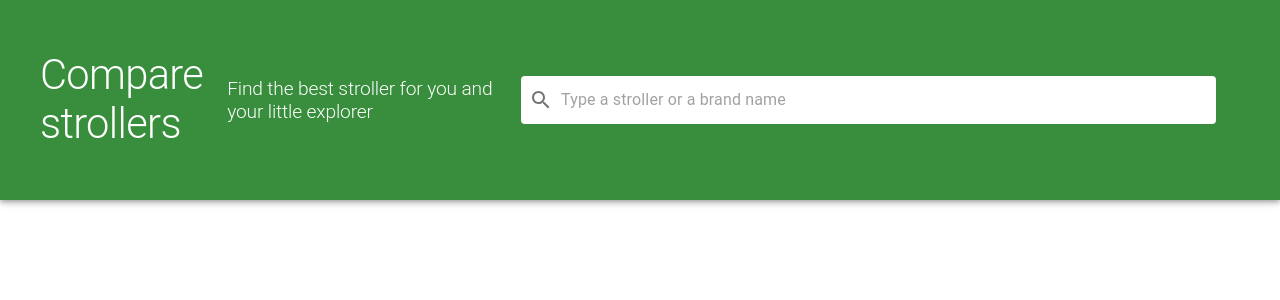
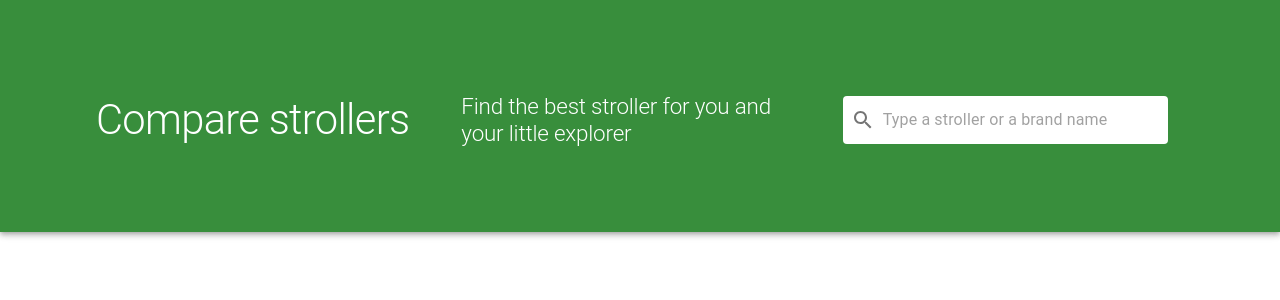
Before and after one commit to yanaost/compare-strollers, a React (Vite) app: page / in a window 1280 px wide. Shown: the top 300 px of the page. Built offline with nearby package versions, Linux system fonts and the light colour scheme.

Commit message:
css fixes

```diff
--- a/src/components/AccordionTable/AccordionTable.tsx
+++ b/src/components/AccordionTable/AccordionTable.tsx
@@ -153,7 +153,7 @@ type Props = {
 };
 
 export const AccordionTable: React.FC<Props> = ({ strollersDataToShow }) => {
-  const [isOpen, setIsOpen] = useState(true);
+  const [isOpen, setIsOpen] = useState(false);
 
   return (
     <AccordionContainer>
--- a/src/components/AppBarSearch/AppBarSearch.tsx
+++ b/src/components/AppBarSearch/AppBarSearch.tsx
@@ -18,12 +18,15 @@ const Search = styled("div")(({ theme }) => ({
   "&:hover": {
     backgroundColor: theme.palette.common.white,
   },
-  marginRight: theme.spacing(5),
-  marginLeft: 0,
+  marginRight: theme.spacing(2),
   width: "100%",
+
   [theme.breakpoints.up("sm")]: {
-    marginLeft: theme.spacing(2),
     width: "100%",
+    marginLeft: "16px",
+  },
+  [theme.breakpoints.up("md")]: {
+    flexBasis: "33%",
   },
 }));
 
@@ -66,6 +69,44 @@ const StyledTextField = styled(TextField)(({ theme }) => ({
   },
 }));
 
+const StyledToolbar = styled(Toolbar)(({ theme }) => ({
+  height: 200,
+  marginTop: theme.spacing(2),
+  marginBottom: theme.spacing(2),
+  alignItems: "center",
+  md: "center",
+  maxWidth: `calc(1536px + 192px)`,
+
+  [theme.breakpoints.up("xs")]: {
+    paddingLeft: 16,
+    paddingRight: 16,
+    flexDirection: "column",
+  },
+  [theme.breakpoints.up("sm")]: {
+    paddingLeft: 16,
+    paddingRight: 16,
+    paddingTop: 32,
+    paddingBottom: 24,
+    gap: 5,
+    flexDirection: "column",
+  },
+  [theme.breakpoints.up("md")]: {
+    paddingLeft: 40,
+    paddingRight: 40,
+    justifyContent: "space-around",
+    gap: 40,
+    flexDirection: "row",
+  },
+  [theme.breakpoints.up("lg")]: {
+    paddingLeft: 40,
+    paddingRight: 40,
+  },
+  [theme.breakpoints.up("xl")]: {
+    paddingLeft: 96,
+    paddingRight: 96,
+  },
+}));
+
 type Props = {
   handleAddStrollerIdToCompare: (newStrollerId: number) => void;
 };
@@ -78,23 +119,16 @@ export const AppBarSearch: React.FC<Props> = ({
   return (
     <Box component="header">
       <AppBar position="static">
-        <Toolbar
-          sx={{
-            height: "200px",
-            paddingTop: "24px",
-            paddingBottom: "24px",
-            flexDirection: { xs: "column", sm: "column", md: "row" },
-            justifyContent: { md: "space-around" },
-          }}
-        >
+        <StyledToolbar sx={{}}>
           <Typography
             variant="h1"
             sx={{
-              marginLeft: (theme) => theme.spacing(2),
-              marginRight: (theme) => theme.spacing(5),
-              flexBasis: "0%",
+              fontSize: { md: "2rem", xl: "2.6rem" },
+              whiteSpace: "nowrap",
+
               float: { xs: "left", sm: "left" },
               width: { xs: "100%", sm: "left" },
+              flexBasis: { sm: "40%", md: "33%" },
             }}
           >
             Compare strollers
@@ -102,11 +136,15 @@ export const AppBarSearch: React.FC<Props> = ({
           <Typography
             variant="h2"
             sx={{
-              fontSize: { xs: "1rem", sm: "1.2rem" },
-              flexBasis: "40%",
+              fontSize: {
+                xs: "1rem",
+                sm: "1.2rem",
+                md: "1.2rem",
+                xl: "1.4rem",
+              },
+              flexBasis: { sm: "25%", md: "33%" },
               float: { xs: "left", sm: "left" },
               width: { xs: "100%" },
-              marginLeft: { sm: -2 },
             }}
           >
             Find the best stroller for you and your little explorer
@@ -154,7 +192,7 @@ export const AppBarSearch: React.FC<Props> = ({
               )}
             />
           </Search>
-        </Toolbar>
+        </StyledToolbar>
       </AppBar>
     </Box>
   );
--- a/src/components/ComparisonTable/ComparisonTable.tsx
+++ b/src/components/ComparisonTable/ComparisonTable.tsx
@@ -221,7 +221,7 @@ const ProductContainer = styled("div")(({ theme }) => ({
 
 const ProductName = styled("div")(() => ({
   marginBottom: 16,
-  marginTop: 8,
+  marginTop: 16,
   fontSize: 18,
   lineHeight: 1.2,
   fontWeight: 700,
@@ -244,7 +244,7 @@ const ProductDescription = styled("div")(({ theme }) => ({
 const ProductDescriptionList = styled("ul")(() => ({
   margin: 0,
   padding: 0,
-  paddingBottom: 4,
+  paddingBottom: 24,
   borderBottom: "1px solid #e5e5e5",
 }));
 
```
